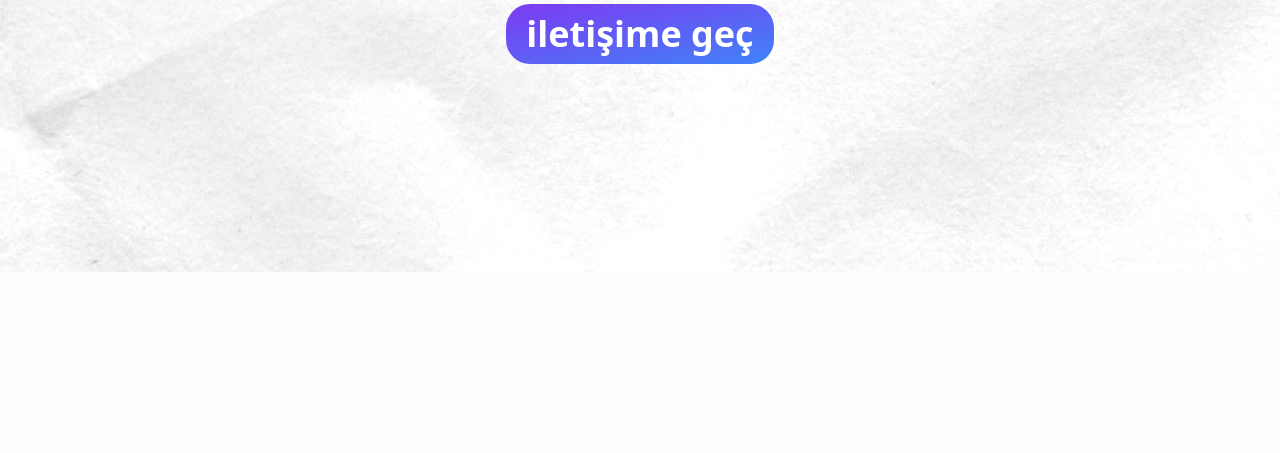
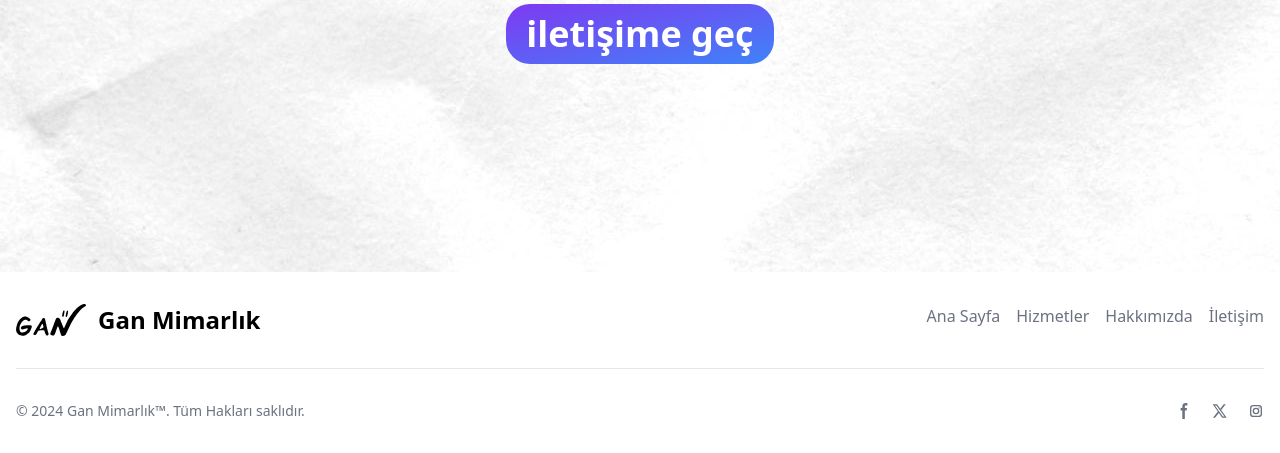
Before and after one commit to EnesPINAR/ganmimarlik, a Django app: page / in a window 1280 px wide. Shown: the part 572-1025 px from the top of the page. Before the commit the page ends 844 px from the top, so only its background shows below. Run offline with Django 5.2, Linux system fonts and the light colour scheme; data that the repository does not hold is empty; some libraries are stand-ins or nearby versions.

Commit message:
footer added

```diff
--- a/ganmimarlik/static/src/output.css
+++ b/ganmimarlik/static/src/output.css
@@ -1654,6 +1654,11 @@ input:checked + .toggle-bg {
   margin-right: auto;
 }
 
+.my-6 {
+  margin-top: 1.5rem;
+  margin-bottom: 1.5rem;
+}
+
 .mb-1 {
   margin-bottom: 0.25rem;
 }
@@ -1674,24 +1683,28 @@ input:checked + .toggle-bg {
   margin-top: 1rem;
 }
 
+.mt-8 {
+  margin-top: 2rem;
+}
+
 .mt-\[65px\] {
   margin-top: 65px;
 }
 
-.mb-48 {
-  margin-bottom: 12rem;
-}
-
-.me-2 {
-  margin-inline-end: 0.5rem;
-}
-
-.mt-0 {
-  margin-top: 0px;
-}
-
-.mt-8 {
-  margin-top: 2rem;
+.mb-6 {
+  margin-bottom: 1.5rem;
+}
+
+.me-3 {
+  margin-inline-end: 0.75rem;
+}
+
+.ms-5 {
+  margin-inline-start: 1.25rem;
+}
+
+.mr-4 {
+  margin-right: 1rem;
 }
 
 .block {
@@ -1942,6 +1955,10 @@ input:checked + .toggle-bg {
   margin-left: calc(0.75rem * calc(1 - var(--tw-space-x-reverse)));
 }
 
+.self-center {
+  align-self: center;
+}
+
 .overflow-hidden {
   overflow: hidden;
 }
@@ -1950,24 +1967,20 @@ input:checked + .toggle-bg {
   overflow-x: hidden;
 }
 
+.whitespace-nowrap {
+  white-space: nowrap;
+}
+
 .rounded {
   border-radius: 0.25rem;
 }
 
+.rounded-3xl {
+  border-radius: 1.5rem;
+}
+
 .rounded-lg {
   border-radius: 0.5rem;
-}
-
-.rounded-xl {
-  border-radius: 0.75rem;
-}
-
-.rounded-3xl {
-  border-radius: 1.5rem;
-}
-
-.rounded-2xl {
-  border-radius: 1rem;
 }
 
 .rounded-e-lg {
@@ -2016,6 +2029,11 @@ input:checked + .toggle-bg {
 .border-gray-300 {
   --tw-border-opacity: 1;
   border-color: rgb(209 213 219 / var(--tw-border-opacity));
+}
+
+.border-gray-200 {
+  --tw-border-opacity: 1;
+  border-color: rgb(229 231 235 / var(--tw-border-opacity));
 }
 
 .bg-blue-700 {
@@ -2137,12 +2155,22 @@ input:checked + .toggle-bg {
   padding-bottom: 0.75rem;
 }
 
+.py-6 {
+  padding-top: 1.5rem;
+  padding-bottom: 1.5rem;
+}
+
 .pt-2 {
   padding-top: 0.5rem;
 }
 
 .text-center {
   text-align: center;
+}
+
+.text-4xl {
+  font-size: 2.25rem;
+  line-height: 2.5rem;
 }
 
 .text-5xl {
@@ -2160,14 +2193,13 @@ input:checked + .toggle-bg {
   line-height: 1.25rem;
 }
 
-.text-6xl {
-  font-size: 3.75rem;
-  line-height: 1;
-}
-
-.text-4xl {
-  font-size: 2.25rem;
-  line-height: 2.5rem;
+.text-2xl {
+  font-size: 1.5rem;
+  line-height: 2rem;
+}
+
+.font-bold {
+  font-weight: 700;
 }
 
 .font-extrabold {
@@ -2458,14 +2499,53 @@ input:checked + .toggle-bg {
   color: rgb(255 255 255 / var(--tw-text-opacity));
 }
 
+:is(.dark .dark\:focus\:ring-blue-800:focus) {
+  --tw-ring-opacity: 1;
+  --tw-ring-color: rgb(30 66 159 / var(--tw-ring-opacity));
+}
+
 :is(.dark .dark\:focus\:ring-gray-600:focus) {
   --tw-ring-opacity: 1;
   --tw-ring-color: rgb(75 85 99 / var(--tw-ring-opacity));
 }
 
-:is(.dark .dark\:focus\:ring-blue-800:focus) {
-  --tw-ring-opacity: 1;
-  --tw-ring-color: rgb(30 66 159 / var(--tw-ring-opacity));
+@media (min-width: 640px) {
+  .sm\:mx-auto {
+    margin-left: auto;
+    margin-right: auto;
+  }
+
+  .sm\:mt-0 {
+    margin-top: 0px;
+  }
+
+  .sm\:flex {
+    display: flex;
+  }
+
+  .sm\:grid-cols-3 {
+    grid-template-columns: repeat(3, minmax(0, 1fr));
+  }
+
+  .sm\:items-center {
+    align-items: center;
+  }
+
+  .sm\:justify-center {
+    justify-content: center;
+  }
+
+  .sm\:justify-between {
+    justify-content: space-between;
+  }
+
+  .sm\:gap-6 {
+    gap: 1.5rem;
+  }
+
+  .sm\:text-center {
+    text-align: center;
+  }
 }
 
 @media (min-width: 768px) {
@@ -2473,24 +2553,20 @@ input:checked + .toggle-bg {
     order: 1;
   }
 
-  .md\:mr-4 {
-    margin-right: 1rem;
+  .md\:ml-2 {
+    margin-left: 0.5rem;
+  }
+
+  .md\:mr-2 {
+    margin-right: 0.5rem;
   }
 
   .md\:mt-0 {
     margin-top: 0px;
   }
 
-  .md\:ml-4 {
-    margin-left: 1rem;
-  }
-
-  .md\:ml-2 {
-    margin-left: 0.5rem;
-  }
-
-  .md\:mr-2 {
-    margin-right: 0.5rem;
+  .md\:mb-0 {
+    margin-bottom: 0px;
   }
 
   .md\:flex {
@@ -2501,16 +2577,20 @@ input:checked + .toggle-bg {
     display: none;
   }
 
+  .md\:w-1\/2 {
+    width: 50%;
+  }
+
   .md\:w-auto {
     width: auto;
   }
 
-  .md\:w-1\/2 {
-    width: 50%;
-  }
-
   .md\:flex-row {
     flex-direction: row;
+  }
+
+  .md\:justify-between {
+    justify-content: space-between;
   }
 
   .md\:space-x-0 > :not([hidden]) ~ :not([hidden]) {
@@ -2571,6 +2651,18 @@ input:checked + .toggle-bg {
   }
 }
 
+@media (min-width: 1024px) {
+  .lg\:my-8 {
+    margin-top: 2rem;
+    margin-bottom: 2rem;
+  }
+
+  .lg\:py-8 {
+    padding-top: 2rem;
+    padding-bottom: 2rem;
+  }
+}
+
 .rtl\:rotate-180:where([dir="rtl"], [dir="rtl"] *) {
   --tw-rotate: 180deg;
   transform: translate(var(--tw-translate-x), var(--tw-translate-y)) rotate(var(--tw-rotate)) skewX(var(--tw-skew-x)) skewY(var(--tw-skew-y)) scaleX(var(--tw-scale-x)) scaleY(var(--tw-scale-y));
--- a/ganmimarlik/templates/_base.html
+++ b/ganmimarlik/templates/_base.html
@@ -69,7 +69,7 @@
                             once: true,
                             markers: false,
                         },
-                        x: () => e.classList.contains('from-left') ? -window.innerWidth / 2 + 'px' : (e.classList.contains('from-right') ? window.innerWidth / 2 + 'px' : -window.innerWidth / 2 + 'px')
+                        x: () => e.classList.contains('from-left') ? -window.innerWidth / 2 + 'px' : (e.classList.contains('from-right') ? window.innerWidth / 2 + 'px' : -window.innerWidth / 2 + 'px'),
                     })
             })
         });
@@ -77,11 +77,12 @@
     </script>
     <title>Gan Mimarlık</title>
     {% compress css %}
-    <link rel="stylesheet" href="{% static 'src/output.css' %}">
-    <link rel="stylesheet" href="{% static 'style/lineicons.css' %}">
+        <link rel="stylesheet" href="{% static 'src/output.css' %}">
+        <link rel="stylesheet" href="{% static 'style/lineicons.css' %}">
     {% endcompress %}
 </head>
-<body class='bg-gray-100 overflow-x-hidden' style="background-image: url('{% static "img/background/paper-texture.jpg" %}'); background-repeat: repeat-y;">
+<body class='bg-gray-100 overflow-x-hidden'
+      style="background-image: url('{% static "img/background/paper-texture.jpg" %}'); background-repeat: repeat-y;">
 <nav class="fixed w-full z-20 top-0 start-0 h-[65px] bg-white/30 backdrop-blur-sm">
     <div class="max-w-screen-xl flex flex-wrap items-center justify-between mx-auto p-4" id='menu'>
         <a href="#" class="flex items-center space-x-3 rtl:space-x-reverse">
@@ -127,12 +128,74 @@
     {% block content %}
     {% endblock content %}
 </div>
+
+
+<footer class="bg-white dark:bg-gray-900">
+    <div class="mx-auto w-full max-w-screen-xl p-4 py-6 lg:py-8">
+        <div class="md:flex md:justify-between">
+            <div class="mb-6 md:mb-0">
+                <a href="#" class="flex items-center">
+                    <img src="{% static 'img/logos/ganmimarlik.svg' %}" class="h-8 me-3" alt="Gan Mimarlık Logo"/>
+                    <span class="self-center text-2xl font-semibold whitespace-nowrap dark:text-white">Gan Mimarlık</span>
+                </a>
+            </div>
+            <ul class="text-gray-500 dark:text-gray-400 font-medium flex">
+                <li class="mr-4">
+                    <a href="#" class="hover:underline">Ana Sayfa</a>
+                </li>
+                <li class="mr-4">
+                    <a href="/services" class="hover:underline">Hizmetler</a>
+                </li>
+                <li class="mr-4">
+                    <a href="/about" class="hover:underline">Hakkımızda</a>
+                </li>
+                <li>
+                    <a href="/contact" class="hover:underline">İletişim</a>
+                </li>
+            </ul>
+        </div>
+        <hr class="my-6 border-gray-200 sm:mx-auto dark:border-gray-700 lg:my-8"/>
+        <div class="sm:flex sm:items-center sm:justify-between">
+          <span class="text-sm text-gray-500 sm:text-center dark:text-gray-400">© 2024 <a href="#"
+                                                                                          class="hover:underline">Gan Mimarlık™</a>. Tüm Hakları saklıdır.
+          </span>
+            <div class="flex mt-4 sm:justify-center sm:mt-0">
+                <a href="#" class="text-gray-500 hover:text-gray-900 dark:hover:text-white">
+                    <svg class="w-4 h-4" aria-hidden="true" xmlns="http://www.w3.org/2000/svg" fill="currentColor"
+                         viewBox="0 0 8 19">
+                        <path fill-rule="evenodd"
+                              d="M6.135 3H8V0H6.135a4.147 4.147 0 0 0-4.142 4.142V6H0v3h2v9.938h3V9h2.021l.592-3H5V3.591A.6.6 0 0 1 5.592 3h.543Z"
+                              clip-rule="evenodd"/>
+                    </svg>
+                    <span class="sr-only">Facebook</span>
+                </a>
+                <a href="#" class="text-gray-500 hover:text-gray-900 dark:hover:text-white ms-5">
+                    <svg class="w-4 h-4" aria-hidden="true"
+                         xmlns="http://www.w3.org/2000/svg" fill="currentColor"
+                         viewBox="0 0 24 24">
+                        <path d="M13.795 10.533 20.68 2h-3.073l-5.255 6.517L7.69 2H1l7.806 10.91L1.47 22h3.074l5.705-7.07L15.31 22H22l-8.205-11.467Zm-2.38 2.95L9.97 11.464 4.36 3.627h2.31l4.528 6.317 1.443 2.02 6.018 8.409h-2.31l-4.934-6.89Z"/>
+                    </svg>
+                    <span class="sr-only">X</span>
+                </a>
+                <a href="#" class="text-gray-500 hover:text-gray-900 dark:hover:text-white ms-5">
+                    <svg class="w-4 h-4" aria-hidden="true"
+                         xmlns="http://www.w3.org/2000/svg" fill="none" viewBox="0 0 24 24">
+                        <path fill="currentColor" fill-rule="evenodd"
+                              d="M3 8a5 5 0 0 1 5-5h8a5 5 0 0 1 5 5v8a5 5 0 0 1-5 5H8a5 5 0 0 1-5-5V8Zm5-3a3 3 0 0 0-3 3v8a3 3 0 0 0 3 3h8a3 3 0 0 0 3-3V8a3 3 0 0 0-3-3H8Zm7.597 2.214a1 1 0 0 1 1-1h.01a1 1 0 1 1 0 2h-.01a1 1 0 0 1-1-1ZM12 9a3 3 0 1 0 0 6 3 3 0 0 0 0-6Zm-5 3a5 5 0 1 1 10 0 5 5 0 0 1-10 0Z"
+                              clip-rule="evenodd"/>
+                    </svg>
+                    <span class="sr-only">X</span>
+                </a>
+            </div>
+        </div>
+    </div>
+</footer>
 </body>
 <script src="https://cdnjs.cloudflare.com/ajax/libs/flowbite/2.3.0/flowbite.min.js"></script>
 <script defer>
     console.log(toggleMenu)
-    document.getElementById('toggleMenu').addEventListener("click", function() {
+    document.getElementById('toggleMenu').addEventListener("click", function () {
         document.getElementById('menu').classList.toggle('bg-gray-50');
-      });
+    });
 </script>
 </html>
--- a/ganmimarlik/templates/index.html
+++ b/ganmimarlik/templates/index.html
@@ -47,8 +47,8 @@
         </div>
     </div>
     <div class='flex flex-col items-center mb-48'>
-        <h2 class='text-6xl'>Bir projeniz mi var?</h2>
-        <a type="button" href='/contact' class="text-white bg-gradient-to-br from-purple-600 to-blue-500 hover:bg-gradient-to-bl focus:ring-4 focus:outline-none focus:ring-blue-300 dark:focus:ring-blue-800 font-bold rounded-3xl text-4xl px-5 py-2.5 text-center no-underline w-max">iletişime geç</a>
+        <h2 class='text-6xl animate-text from-left'>Bir projeniz mi var?</h2>
+        <a type="button" href='/contact' class="animate-text from-right text-white bg-gradient-to-br from-purple-600 to-blue-500 hover:bg-gradient-to-bl focus:ring-4 focus:outline-none focus:ring-blue-300 dark:focus:ring-blue-800 font-bold rounded-3xl text-4xl px-5 py-2.5 text-center no-underline w-max">iletişime geç</a>
     </div>
 </div>
 {% endblock content %}
```
Also changed, not shown: other parts of ganmimarlik/static/src/output.css (+28 -10 lines).
